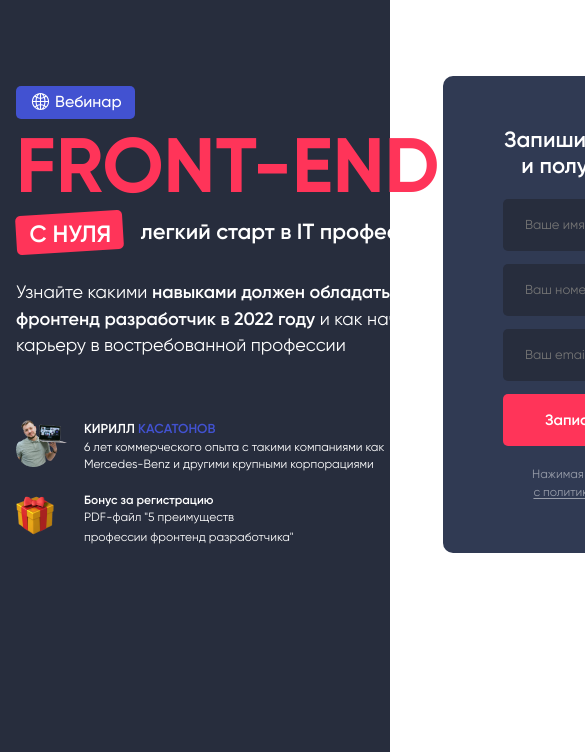
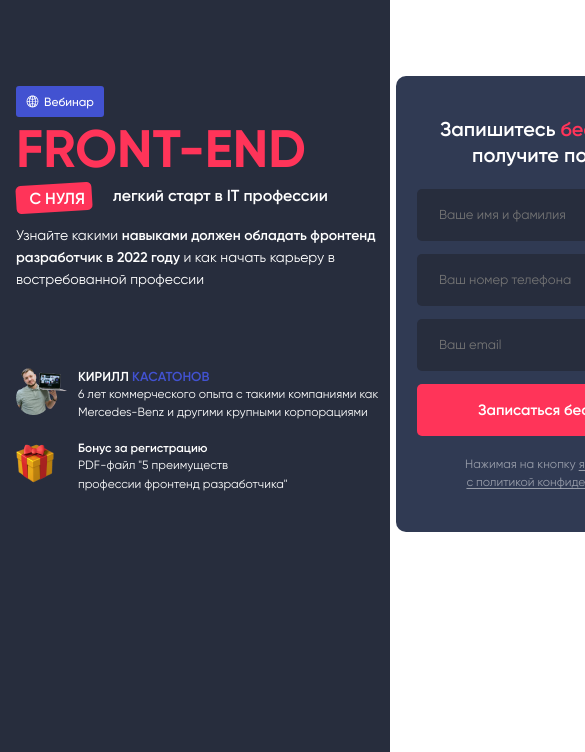
Before and after one commit to adwasar/powercode-academy-test, a website built with webpack: page src/index.html in a window 390 px wide. Shown: the part 92-844 px from the top of the page, 585 px wide, since content can reach past the window. Built offline with nearby package versions, Linux system fonts and the light colour scheme.

Commit message:
feat: responsive desktop design

```diff
--- a/src/scss/components/_form-benefits.scss
+++ b/src/scss/components/_form-benefits.scss
@@ -9,6 +9,10 @@
   &__item {
     display: flex;
     gap: 1.7rem;
+
+    @include v-lg {
+      gap: 1.1rem;
+    }
   }
 
   &__img {
--- a/src/scss/components/_form-block.scss
+++ b/src/scss/components/_form-block.scss
@@ -7,6 +7,9 @@
   grid-area: 1 / 2 / 3 / 3;
   background-color: $midnight-blue;
   border-radius: 1rem;
+  @include v-lg {
+    padding: 4.1rem 2.1rem 4rem;
+  }
 
   &__title {
     margin: 0;
@@ -14,6 +17,9 @@
     font-family: $gilroy-semibold;
     font-size: 2.2rem;
     line-height: 2.5991rem;
+    @include v-lg {
+      font-size: 2rem;
+    }
   }
 
   &__title > span {
--- a/src/scss/components/_form-info.scss
+++ b/src/scss/components/_form-info.scss
@@ -4,6 +4,7 @@
   &__webinar {
     margin-top: 1rem;
     display: flex;
+    align-items: center;
     padding: 0.6rem 1.3rem 0.8rem 1.5rem;
     gap: 0.5rem;
     align-items: center;
@@ -13,6 +14,25 @@
     font-family: $gilroy-medium;
     background-color: $bright-blue;
     border-radius: 0.5rem;
+
+    @include v-lg {
+      font-size: 1.2rem;
+      border-radius: 0.3rem;
+      line-height: 2.4rem;
+      padding: 0.3rem 1rem 0.3rem 1rem;
+    }
+  }
+
+  &__webinar > img {
+    @include v-lg {
+      width: 13px;
+    }
+  }
+
+  &__webinar > span {
+    @include v-lg {
+      margin-top: 0.1rem;
+    }
   }
 
   &__title {
@@ -21,6 +41,9 @@
     font-family: $gilroy-bold;
     text-transform: uppercase;
     font-size: 7.7rem;
+    @include v-lg {
+      font-size: 5.27rem;
+    }
   }
 
   &__subtitle {
@@ -30,6 +53,9 @@
     z-index: 1;
     font-size: 2.1949rem;
     font-family: $gilroy-semibold;
+    @include v-lg {
+      font-size: 1.6rem;
+    }
   }
 
   &__subtitle > span {
@@ -38,10 +64,13 @@
     font-size: 2.36rem;
     margin: 0.813rem 2.4rem 0.813rem 1.34rem;
     font-family: $gilroy-semibold;
+    @include v-lg {
+      font-size: 1.6rem;
+    }
   }
 
   &__subtitle > span::before {
-    content: "";
+    content: '';
     position: absolute;
     top: -0.7rem;
     transform: rotate(-3.506deg);
@@ -51,6 +80,11 @@
     background-color: $red;
     border-radius: 0.5rem;
     z-index: -1;
+    @include v-lg {
+      width: 7.626rem;
+      height: 2.753rem;
+      top: -0.5rem;
+    }
   }
 
   &__text {
@@ -58,6 +92,10 @@
     font-size: 1.8rem;
     font-family: $gilroy-regular;
     line-height: 148%;
+    @include v-lg {
+      margin-top: 2rem;
+      font-size: 1.4rem;
+    }
   }
 
   &__text > span {
--- a/src/scss/components/_main.scss
+++ b/src/scss/components/_main.scss
@@ -3,7 +3,12 @@
     padding: 7.9rem 0 0.1rem;
     display: grid;
     grid-template-columns: 42.7rem 36.6rem;
-    justify-content: space-between  ;
+    justify-content: space-between;
     gap: 4rem 0;
+
+    @include v-lg {
+      grid-template-columns: 38rem 32.6rem;
+      gap: 3rem 0;
+    }
   }
 }
```
